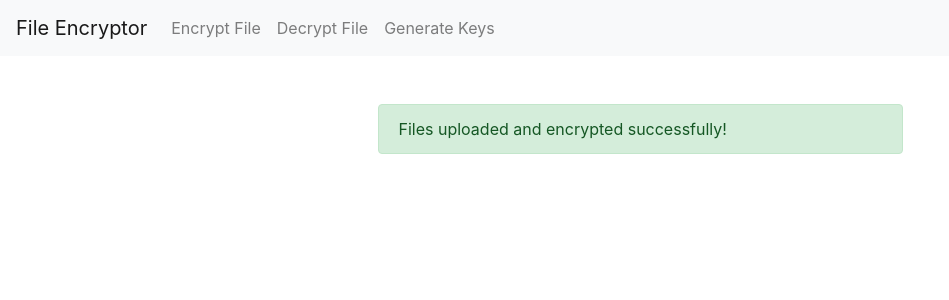
After one commit to sarthakghere/File-Encryptor, a Django app: page /success/ in a window 1280 px wide. The commit adds this page. Shown: the top 300 px of the page, without its empty margins (0-949 px from the left). Run offline with Django 5.2, Linux system fonts and the light colour scheme; some libraries are stand-ins or nearby versions.

Commit message:
File Encryption Completed

```diff
--- /dev/null
+++ b/encryptor/ui/forms.py
@@ -0,0 +1,5 @@
+from django import forms
+
+class FileUploadForm(forms.Form):
+    file = forms.FileField(label='File to encrypt')
+    publicKey = forms.FileField(label='Receiver\'s Public Key')
--- a/encryptor/ui/templates/ui/base.html
+++ b/encryptor/ui/templates/ui/base.html
@@ -15,7 +15,7 @@
         <div class="collapse navbar-collapse" id="navbarNav">
           <ul class="navbar-nav">
             <li class="nav-item">
-              <a class="nav-link" href="">Encrypt File <span class="sr-only">(current)</span></a>
+              <a class="nav-link" href="{% url 'ui:encrypt' %}">Encrypt File <span class="sr-only">(current)</span></a>
             </li>
             <li class="nav-item">
               <a class="nav-link" href="">Decrypt File</a>
--- /dev/null
+++ b/encryptor/ui/templates/ui/success.html
@@ -0,0 +1,18 @@
+<!-- ui/templates/success.html -->
+
+{% extends 'ui/base.html' %}
+
+{% block content %}
+<div class="container mt-5">
+    <div class="row justify-content-center">
+        <div class="col-md-6">
+            <div class="alert alert-success" role="alert">
+                Files uploaded and encrypted successfully!
+            </div>
+            {% if encrypted_file_path %}
+            <a href="{% url 'util:download_file' %}?file={{ encrypted_file_path }}" class="btn btn-primary">Download Encrypted File</a>
+            {% endif %}
+        </div>
+    </div>
+</div>
+{% endblock %}
--- a/encryptor/ui/urls.py
+++ b/encryptor/ui/urls.py
@@ -5,4 +5,7 @@ app_name = 'ui'
 
 urlpatterns = [
     path('', views.index, name='index'),
+    path('encrypt/', views.encrypt_ui, name='encrypt'),
+    # path('decrypt/', views.decrypt_ui, name='decrypt'),
+    path('success/', views.success, name='success'),
 ]
--- a/encryptor/ui/views.py
+++ b/encryptor/ui/views.py
@@ -1,7 +1,20 @@
 from django.shortcuts import render, redirect
 from django.http import HttpResponse
+from .forms import FileUploadForm
 
 
 # Create your views here.
 def index(request):
     return render(request, 'ui/base.html')
+
+def encrypt_ui(request):
+    form = FileUploadForm()
+    return render(request, 'ui/encrypt.html', {'form': form})
+
+# def decrypt_ui(request):
+#     return render(request, 'ui/decrypt.html')
+
+def success(request):
+    encrypted_file_path = request.session.get('encrypted_file_path')
+    context = {'encrypted_file_path': encrypted_file_path}
+    return render(request, 'ui/success.html', context)
--- a/encryptor/util/urls.py
+++ b/encryptor/util/urls.py
@@ -5,4 +5,6 @@ app_name = "util"
 
 urlpatterns = [
     path('generate_keys/', views.generate_keys, name='generate_keys'),
+    path('encrypt/', views.save_file, name='save_and_encrypt'),
+    path('download/', views.download_file, name='download_file'),
 ]
```
Also changed, not shown: encryptor/ui/templates/ui/encrypt.html (+22 -0 lines), encryptor/util/views.py (+130 -1 lines), encryptor/db.sqlite3, 5 other files.
